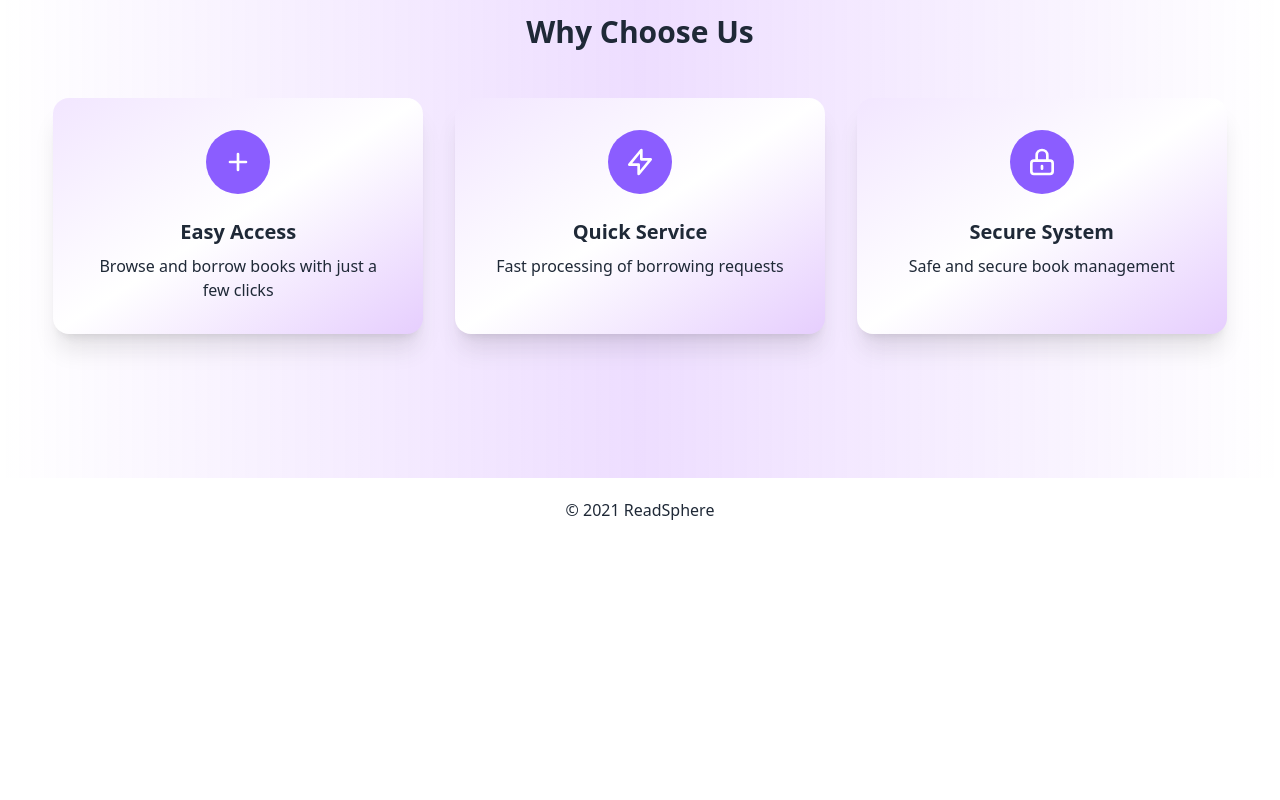
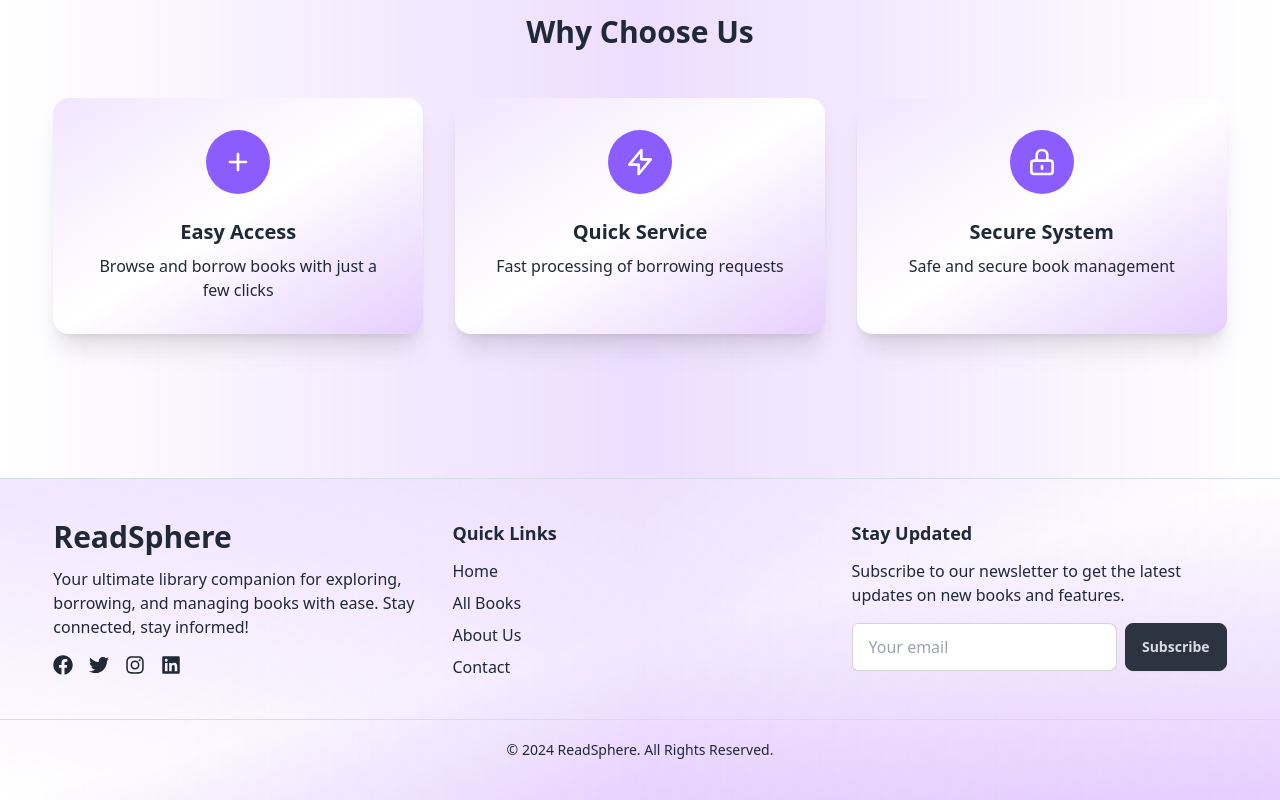
Before and after one commit to abdurrahmanmahmud5981/ReadSphere, a React (Vite) app: page / in a window 1280 px wide. Shown: the part 1671-2471 px from the top of the page. Before the commit the page ends 2213 px from the top, so only its background shows below. Built offline with nearby package versions, Linux system fonts and the light colour scheme; no server answers.

Commit message:
added Footer component to MainLayout; enhanced layout with social links and subscription form

```diff
--- /dev/null
+++ b/src/components/Footer.jsx
@@ -0,0 +1,91 @@
+
+import { FaFacebook, FaTwitter, FaInstagram, FaLinkedin } from "react-icons/fa";
+
+const Footer = () => {
+  return (
+    <footer className="border-t border-neutral-content  bg-gradient-to-br from-purple-200/60 via-white/30 to-purple-400/40 py-10">
+      <div className="max-w-screen-2xl  w-11/12 mx-auto  grid grid-cols-1 md:grid-cols-3 gap-6">
+        {/* Logo and Description */}
+        <div>
+          <h1 className="text-3xl font-bold mb-3">ReadSphere</h1>
+          <p className="mb-4">
+            Your ultimate library companion for exploring, borrowing, and
+            managing books with ease. Stay connected, stay informed!
+          </p>
+          <div className="flex space-x-4">
+            <FaFacebook className="text-xl cursor-pointer hover:text-primary" />
+            <FaTwitter className="text-xl cursor-pointer hover:text-primary" />
+            <FaInstagram className="text-xl cursor-pointer hover:text-primary" />
+            <FaLinkedin className="text-xl cursor-pointer hover:text-primary" />
+          </div>
+        </div>
+
+        {/* Quick Links */}
+        <div>
+          <h2 className="text-lg font-semibold mb-3">Quick Links</h2>
+          <ul className="space-y-2">
+            <li>
+              <a
+                href="#"
+                className="hover:text-primary transition duration-200"
+              >
+                Home
+              </a>
+            </li>
+            <li>
+              <a
+                href="#"
+                className="hover:text-primary transition duration-200"
+              >
+                All Books
+              </a>
+            </li>
+            <li>
+              <a
+                href="#"
+                className="hover:text-primary transition duration-200"
+              >
+                About Us
+              </a>
+            </li>
+            <li>
+              <a
+                href="#"
+                className="hover:text-primary transition duration-200"
+              >
+                Contact
+              </a>
+            </li>
+          </ul>
+        </div>
+
+        {/* Newsletter */}
+        <div>
+          <h2 className="text-lg font-semibold mb-3">Stay Updated</h2>
+          <p className="mb-4">
+            Subscribe to our newsletter to get the latest updates on new books
+            and features.
+          </p>
+          <div className="flex items-center">
+            <input
+              type="email"
+              placeholder="Your email"
+              className="input input-bordered w-full max-w-xs rounded-l-md"
+            />
+            <button className="btn btn-neutral ml-2">
+              Subscribe
+            </button>
+          </div>
+        </div>
+      </div>
+      {/* Footer Bottom */}
+      <div className="text-center mt-10 border-t border-neutral-content pt-5">
+        <p className="text-sm">
+          © {new Date().getFullYear()} ReadSphere. All Rights Reserved.
+        </p>
+      </div>
+    </footer>
+  );
+};
+
+export default Footer;
--- a/src/layout/MainLayout.jsx
+++ b/src/layout/MainLayout.jsx
@@ -1,5 +1,6 @@
 import { Outlet } from "react-router-dom";
 import Navber from "../components/Navber";
+import Footer from "../components/Footer";
 
 const MainLayout = () => {
   return (
@@ -11,9 +12,7 @@ const MainLayout = () => {
         <Outlet />
       </main>
       <footer>
-        <div className="bg-base-100 dark:bg-base-900 p-5 text-center ">
-          <p>© 2021 ReadSphere</p>
-        </div>
+       <Footer/>
       </footer>
     </div>
   );
```
